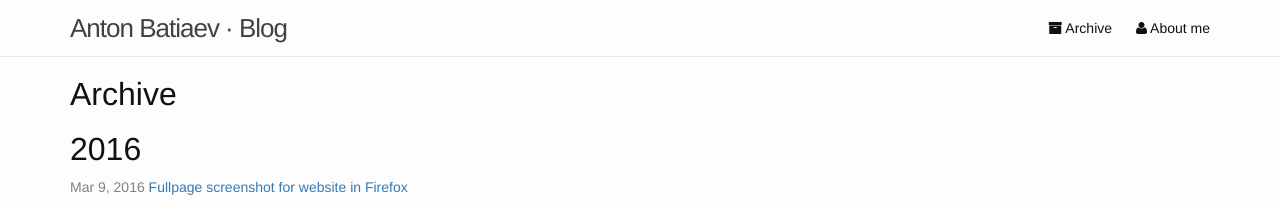
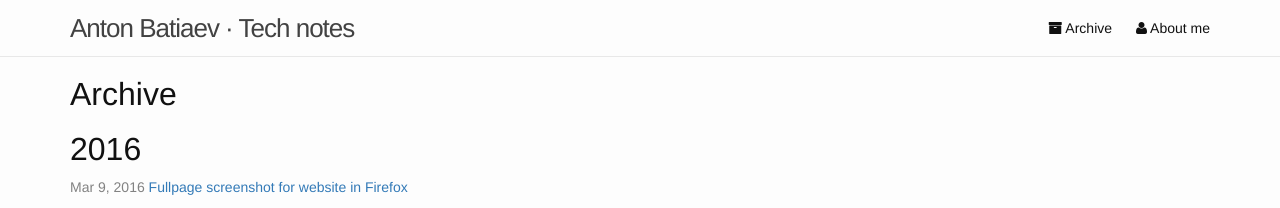
Before and after one commit to Batiaev/blog, a Jekyll site: the page built from archive/index.html, in a window 1280 px wide. Shown: the top 208 px of the page. Built offline with Jekyll 4.4.1, drawn with Linux system fonts in a browser that asks for light colours.

Commit message:
fix name

```diff
--- a/_config.yml
+++ b/_config.yml
@@ -1,5 +1,5 @@
 # Site settings
-title: Blog
+title: Tech notes
 email: anton@batiaev.com
 description: > # this means to ignore newlines until "baseurl:"
   My personal blog about different subjects.
```
